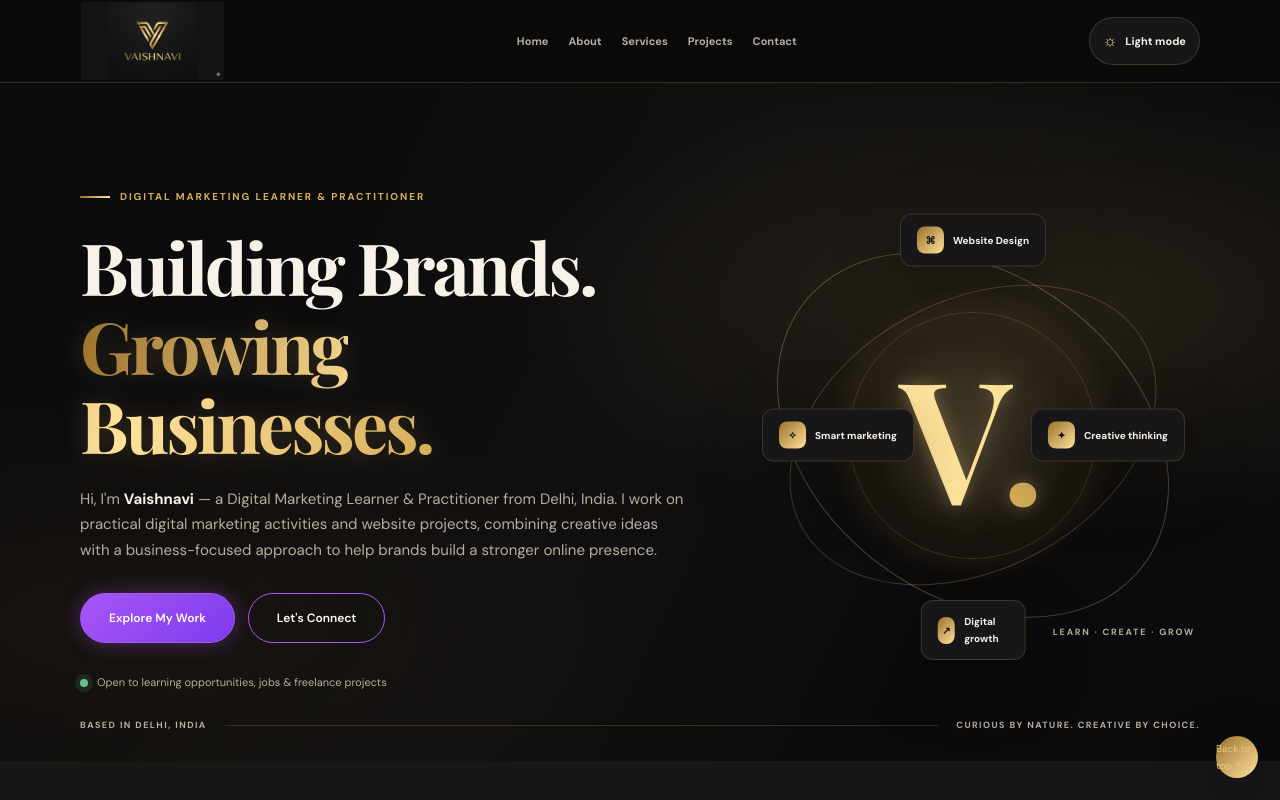
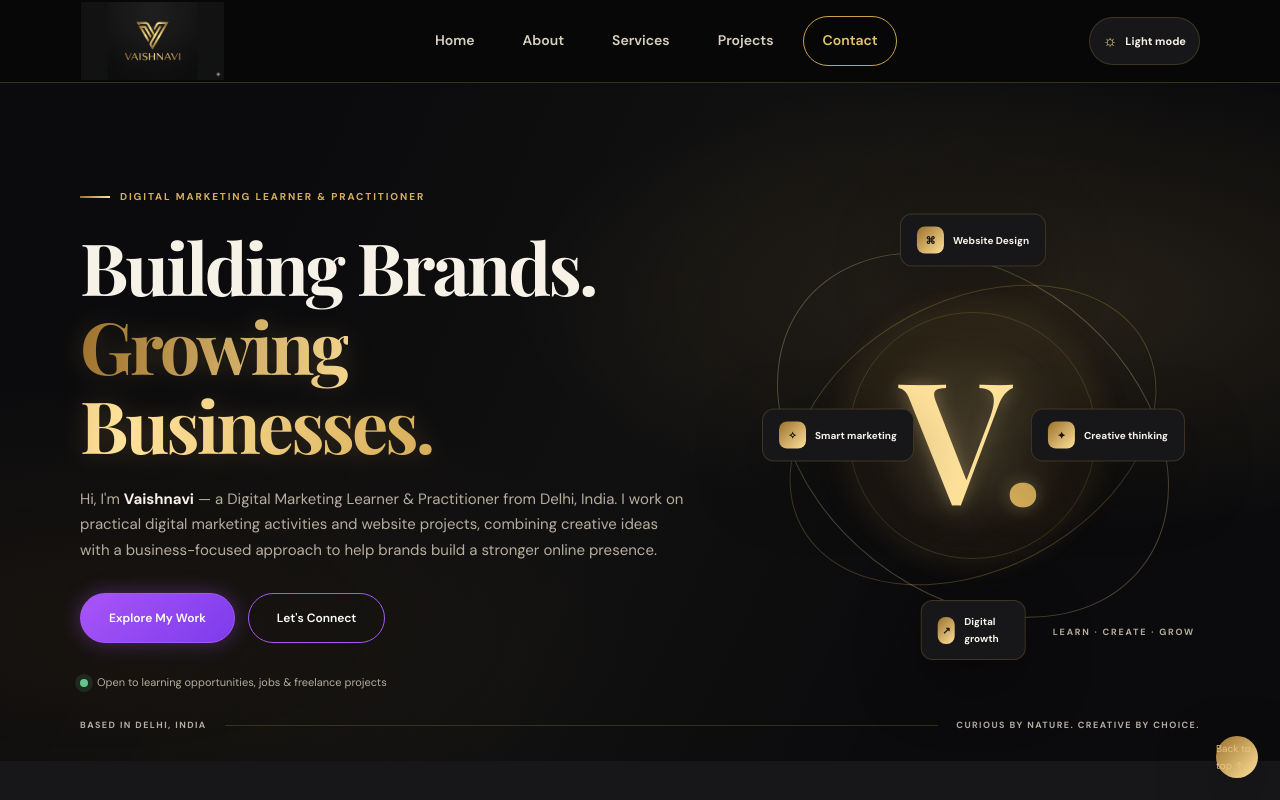
Before and after one commit to Vaishnaviagg-ops/vaishnavi-portfolio, a plain HTML site: page index.html in a window 1280 px wide. Shown: the top 800 px of the page. Drawn offline with nearby package versions, Linux system fonts and the light colour scheme.

Commit message:
style.css

```diff
--- a/style.css
+++ b/style.css
@@ -1388,3 +1388,55 @@ a{color:inherit;text-decoration:none}button,input,select,textarea{font:inherit}.
     padding: 26px 22px;
   }
 }
+/* Stylish Black & Gold Navigation */
+
+.site-header {
+    background: rgba(8, 8, 8, 0.96);
+    border-bottom: 1px solid rgba(212, 170, 75, 0.25);
+    backdrop-filter: blur(12px);
+}
+
+.nav-links {
+    display: flex;
+    align-items: center;
+    gap: 12px;
+}
+
+.nav-links a {
+    color: #d8d0c0;
+    text-decoration: none;
+    padding: 12px 18px;
+    border-radius: 30px;
+    font-size: 14px;
+    font-weight: 600;
+    transition: all 0.3s ease;
+}
+
+.nav-links a:hover {
+    color: #f0c96b;
+    background: rgba(212, 170, 75, 0.12);
+    box-shadow: 0 0 15px rgba(212, 170, 75, 0.12);
+}
+
+/* Contact menu highlight */
+.nav-links a[href="contact.html"] {
+    border: 1px solid #c9a24c;
+    color: #e7c36a;
+}
+
+.nav-links a[href="contact.html"]:hover {
+    background: linear-gradient(135deg, #c9a24c, #f3d58a);
+    color: #111;
+}
+
+/* Mobile menu spacing */
+@media (max-width: 768px) {
+    .nav-links {
+        gap: 6px;
+    }
+
+    .nav-links a {
+        padding: 10px 13px;
+        font-size: 13px;
+    }
+}
```
